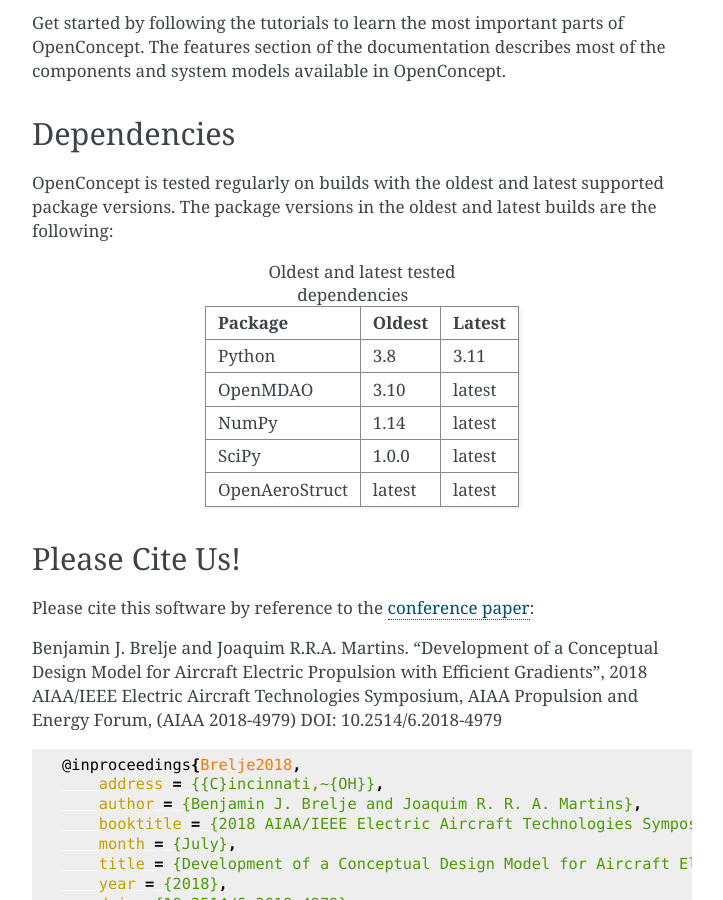
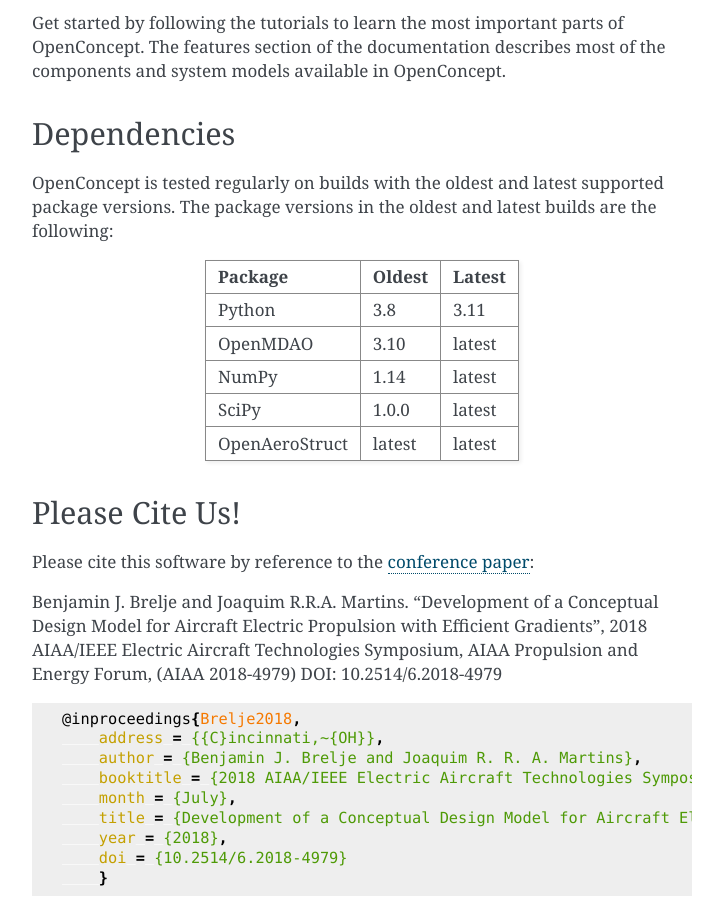
Before and after one commit to mdolab/openconcept, a Sphinx documentation site: the page built from doc/index.rst, in a window 1280 px wide and 900 px high, scrolled down 1994 px. Shown: the whole window, without its empty margins (388-1111 px from the left). Built offline with Sphinx 7.4.7, drawn with Linux system fonts in a browser that asks for light colours.

Commit message:
Removed title from build version table in RTD

```diff
--- a/doc/index.rst
+++ b/doc/index.rst
@@ -54,7 +54,7 @@
 
 OpenConcept is tested regularly on builds with the oldest and latest supported package versions. The package versions in the oldest and latest builds are the following:
 
-.. list-table:: Oldest and latest tested dependencies
+.. list-table::
    :header-rows: 1
 
    * - Package
```
